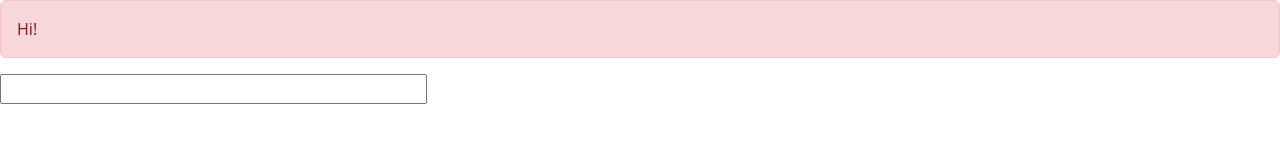
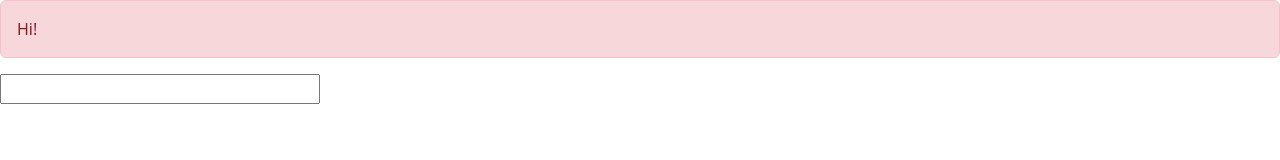
Before and after one commit to Lakinov77/NewLife, a plain HTML site: page index.html in a window 1280 px wide. Drawn offline with nearby package versions, Linux system fonts and the light colour scheme.

Commit message:
Update index.html

```diff
--- a/index.html
+++ b/index.html
@@ -12,7 +12,7 @@
     <div class="alert alert-danger" role="alert">
         Hi!
     </div>
-    <input type="text" list="Aprender" class="col-4">
+    <input type="text" list="Aprender" class="col-lg-3 col-sm-10">
     <datalist id="Aprender">
         <option value="CSS">
         <option value="HTML">
```
